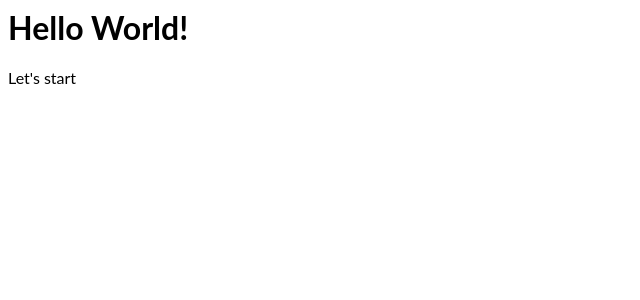
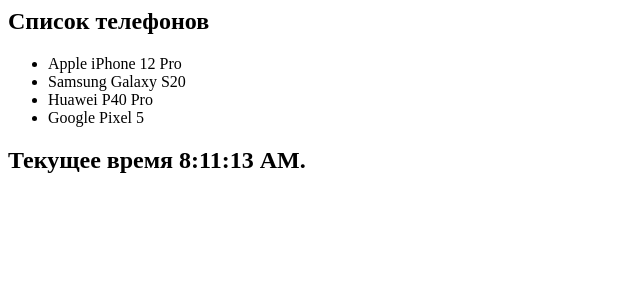
Before and after one commit to zhassulanbaimukhamedov/react-mr6xwb, a React (Create React App) app: page / in a window 1280 px wide. Shown: the top 300 px of the page, without its empty margins (0-640 px from the left). Built offline with nearby package versions, Linux system fonts and the light colour scheme.

Commit message:
3 files modified, 1 added

```diff
--- a/public/index.html
+++ b/public/index.html
@@ -1 +1,4 @@
 <div id="root"></div>
+<div id="footer"></div>
+<div id="app"></div>
+<div id="header"></div>
--- a/src/App.js
+++ b/src/App.js
@@ -5,7 +5,6 @@
   return (
     <div>
       <h1>Hello World!</h1>
-      <p>Let's start</p>
     </div>
   );
 }
--- /dev/null
+++ b/src/List.js
@@ -0,0 +1,16 @@
+import React from 'react';
+import './style.css';
+
+export default function List() {
+  return (
+    <div id="items">
+      <h2>Список телефонов</h2>
+      <ul>
+        <li>Apple iPhone 12 Pro</li>
+        <li>Samsung Galaxy S20</li>
+        <li>Huawei P40 Pro</li>
+        <li>Google Pixel 5</li>
+      </ul>
+    </div>
+  );
+}
--- a/src/index.js
+++ b/src/index.js
@@ -1,6 +1,21 @@
-import React from "react";
-import ReactDOM from "react-dom";
+import React from 'react';
+import ReactDOM from 'react-dom';
 
-import App from "./App";
+import App from './App';
+import List from './List';
 
-ReactDOM.render(<App />, document.getElementById("root"));
+//ReactDOM.render(<App />, document.getElementById('root'));
+//ReactDOM.render(<h1>Footer</h1>, document.getElementById('footer'));
+ReactDOM.render(<List />, document.getElementById('app'), function () {
+  console.log('рендеринг элемента React');
+});
+
+function tick() {
+  ReactDOM.render(
+    <div>
+      <h2>Текущее время {new Date().toLocaleTimeString()}.</h2>
+    </div>,
+    document.getElementById('header')
+  );
+}
+setInterval(tick, 1000);
```
